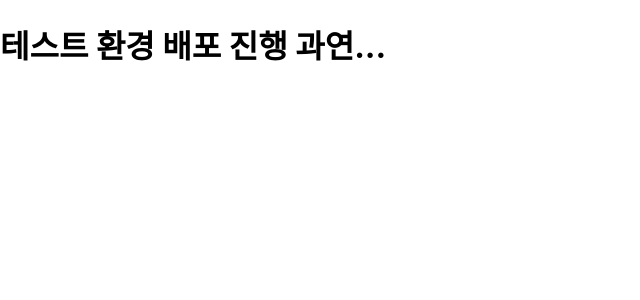
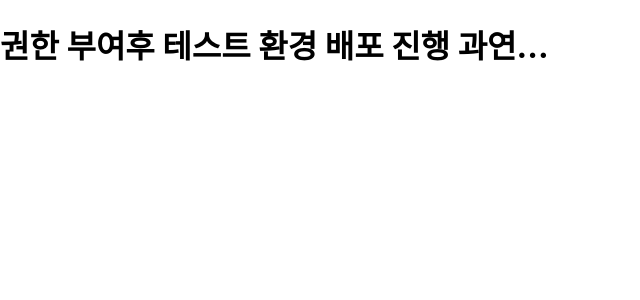
Before and after one commit to hcb1999/CICDpipelinetest, a React (Create React App) app: page / in a window 1280 px wide. Shown: the top 300 px of the page, without its empty margins (0-640 px from the left). Built offline with nearby package versions, Linux system fonts and the light colour scheme; no server answers.

Commit message:
세번쨰

```diff
--- a/src/App.js
+++ b/src/App.js
@@ -19,7 +19,7 @@
 
   return (
     <div className="App">
-      <h1>테스트 환경 배포 진행 과연...</h1>
+      <h1>권한 부여후 테스트 환경 배포 진행 과연...</h1>
     </div>
   );
 }
```
